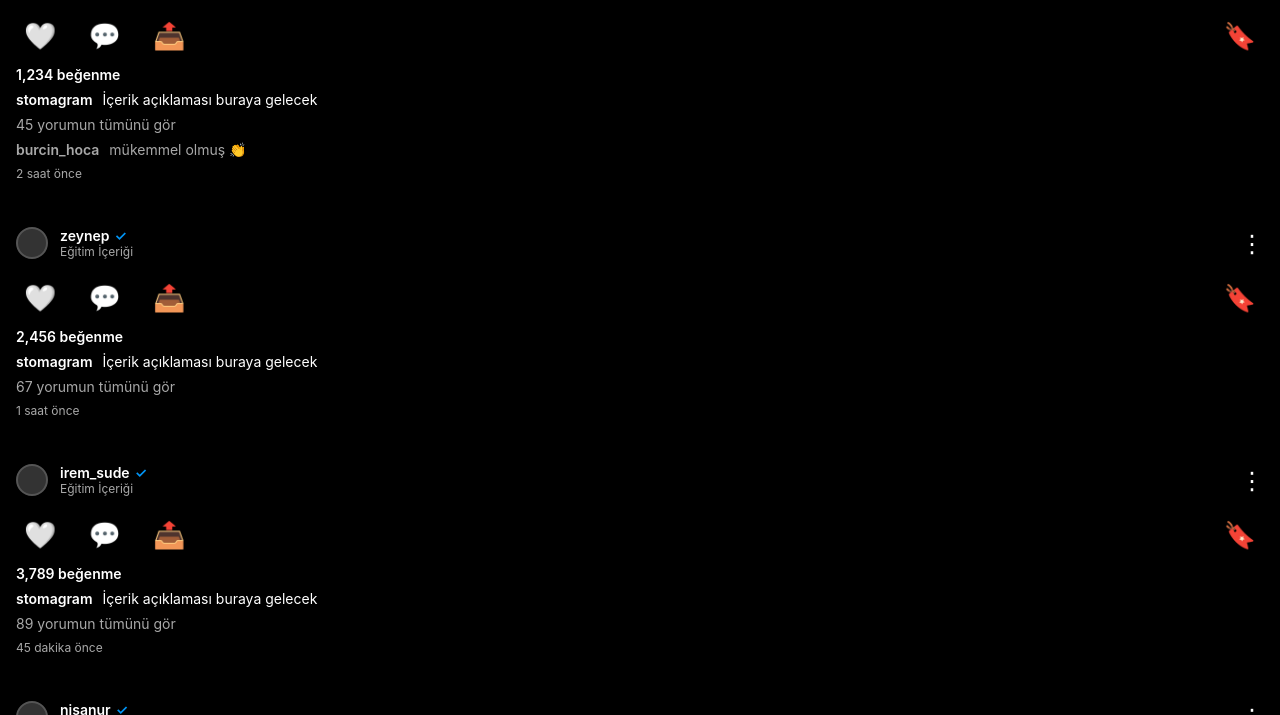
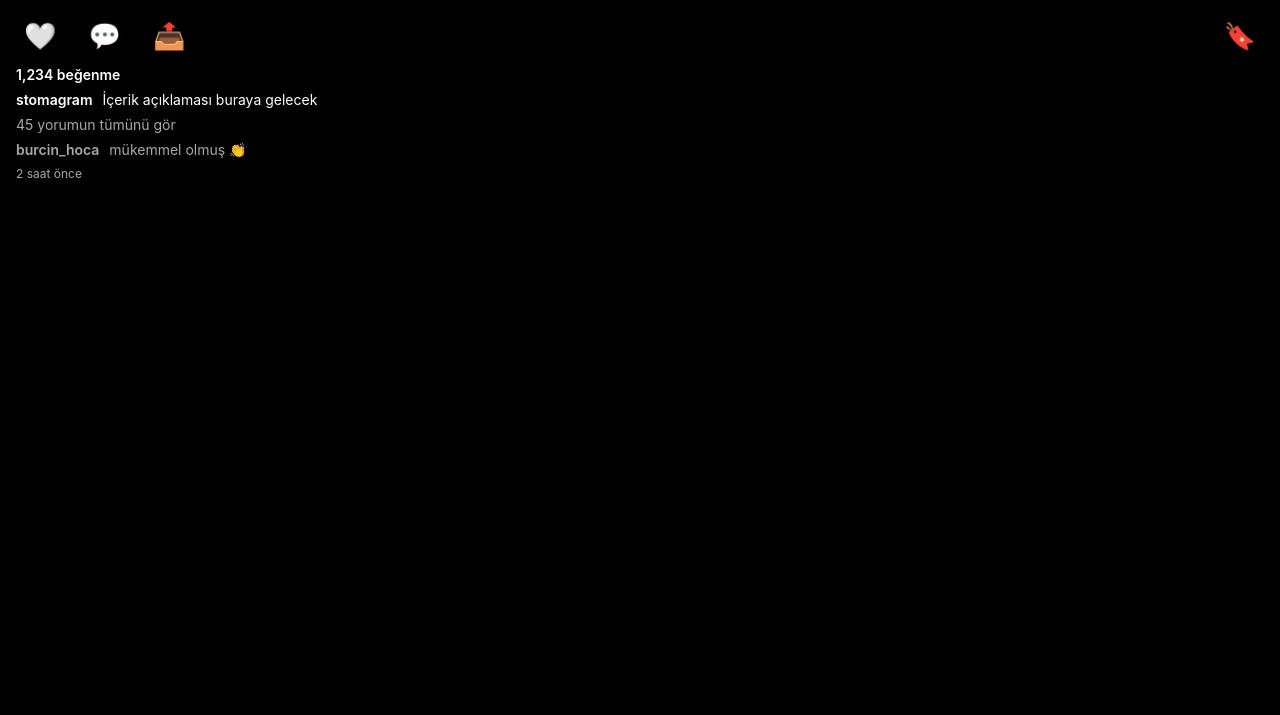
Before and after one commit to dragcraftt-hue/1, a plain HTML site: page index.html in a window 1280 px wide. Shown: the part 85-800 px from the top of the page. Drawn offline with Linux system fonts and the light colour scheme.

Commit message:
Update postscroll erorr index.html

```diff
--- a/index.html
+++ b/index.html
@@ -44,14 +44,14 @@
   flex: 1;
   overflow-y: scroll;
   -webkit-overflow-scrolling: touch;
-  /* scroll-snap-type: y mandatory;  --> bunu sil */
+  /* scroll-snap-type: y mandatory;  🚫 bunu kaldır */
 }
 
 .post {
-  min-height: auto; /* tam ekran yerine içerik kadar */
-  margin-bottom: 20px; /* postlar arasında boşluk */
-  /* scroll-snap-align: start; --> bunu sil */
+  min-height: 100%;  /* aynı kalsın → postlar yine tam ekran yüksekliğinde */
+  /* scroll-snap-align: start; 🚫 bunu kaldır */
 }
+
 
         .post-header {
             display: flex;
```
